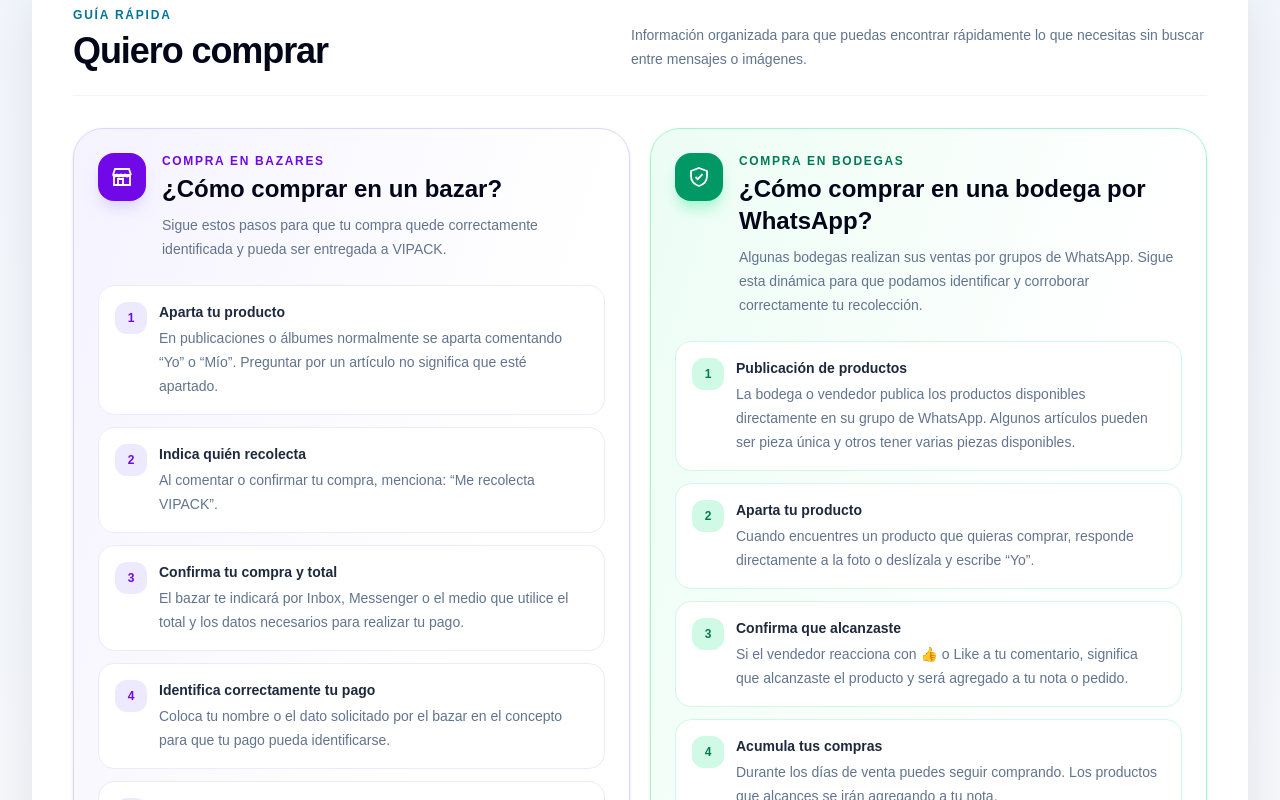
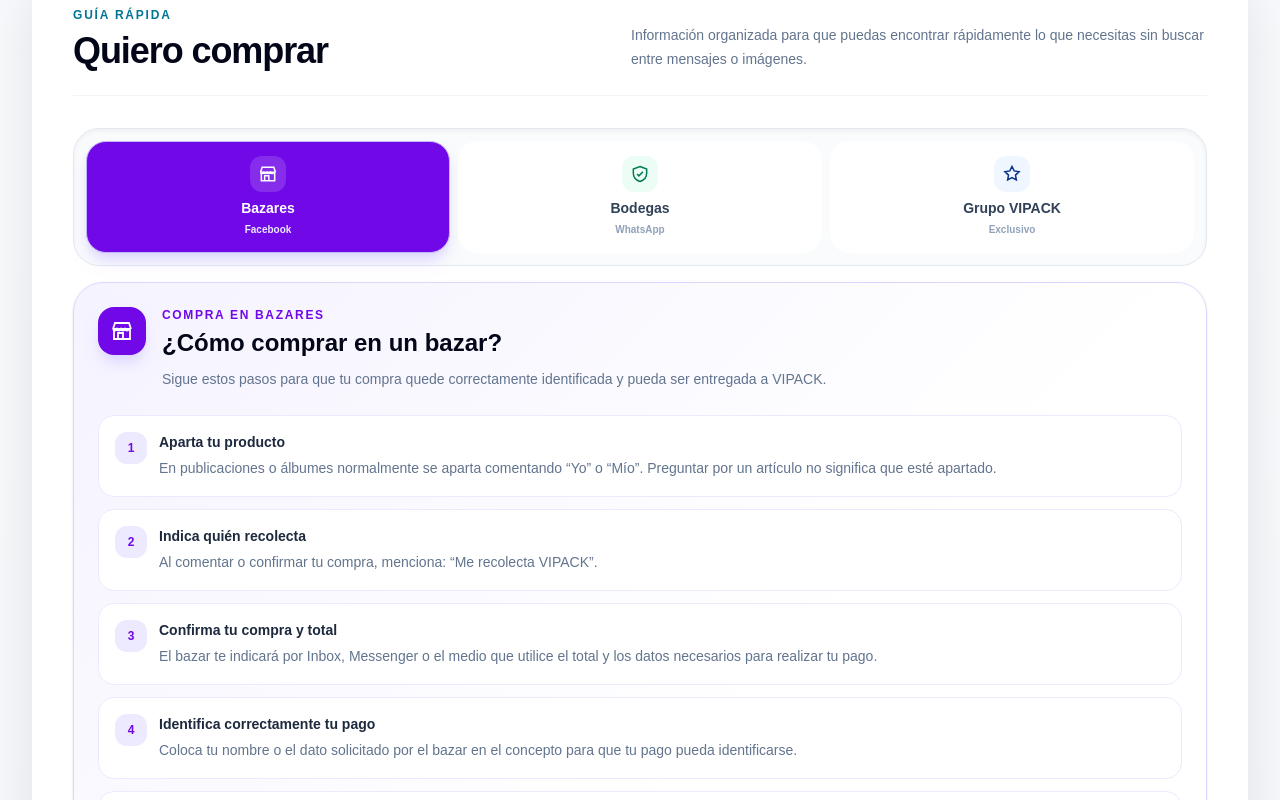
Before and after one commit to VIPACKEnvios/vipack-tracking-system, a Next.js app: page /informacion in a window 1280 px wide. Shown: the part 1160-1960 px from the top of the page. Built offline with nearby package versions, Linux system fonts and the light colour scheme.

Commit message:
Mejorar navegacion de compras en informacion

```diff
--- a/app/informacion/page.tsx
+++ b/app/informacion/page.tsx
@@ -8,6 +8,11 @@
   | "enviar"
   | "recolecciones"
   | "donde";
+
+type CompraSeccion =
+  | "bazares"
+  | "bodegas"
+  | "grupo";
 
 type CardProps = {
   titulo: string;
@@ -328,6 +333,8 @@
 
 export default function InformacionPage() {
   const [vista, setVista] = useState<Vista>("comprar");
+  const [compraSeccion, setCompraSeccion] =
+    useState<CompraSeccion>("bazares");
 
   const tituloActivo = useMemo(
     () => opciones.find((item) => item.id === vista)?.titulo || "",
@@ -504,7 +511,7 @@
               <p className="text-xs font-black uppercase tracking-[0.15em] text-cyan-700">
                 Guía rápida
               </p>
-              <h2 className="mt-2 text-3xl font-black tracking-[-.03em] sm:text-4xl">
+              <h2 className="mt-1 text-[28px] font-black tracking-[-.03em] sm:mt-2 sm:text-4xl">
                 {tituloActivo}
               </h2>
             </div>
@@ -516,9 +523,110 @@
           </div>
 
           {vista === "comprar" && (
-            <div className="mt-8">
-              <div className="grid gap-5 lg:grid-cols-2">
-                {/* BAZARES */}
+            <div className="mt-6 sm:mt-8">
+              <div className="rounded-[26px] border border-slate-200 bg-slate-50/80 p-2 shadow-inner sm:p-3">
+                <div className="grid grid-cols-3 gap-2">
+                  <button
+                    type="button"
+                    onClick={() => setCompraSeccion("bazares")}
+                    className={`group flex min-h-[96px] flex-col items-center justify-center rounded-[20px] border px-2 py-3 text-center transition sm:min-h-[112px] sm:px-4 ${
+                      compraSeccion === "bazares"
+                        ? "border-violet-300 bg-violet-700 text-white shadow-lg shadow-violet-200"
+                        : "border-transparent bg-white text-slate-700 hover:border-violet-200"
+                    }`}
+                  >
+                    <span
+                      className={`flex h-9 w-9 items-center justify-center rounded-xl ${
+                        compraSeccion === "bazares"
+                          ? "bg-white/15"
+                          : "bg-violet-50 text-violet-700"
+                      }`}
+                    >
+                      <IconoTienda className="h-5 w-5" />
+                    </span>
+                    <span className="mt-2 text-[12px] font-black leading-tight sm:text-sm">
+                      Bazares
+                    </span>
+                    <span
+                      className={`mt-1 hidden text-[10px] font-semibold sm:block ${
+                        compraSeccion === "bazares"
+                          ? "text-violet-100"
+                          : "text-slate-400"
+                      }`}
+                    >
+                      Facebook
+                    </span>
+                  </button>
+
+                  <button
+                    type="button"
+                    onClick={() => setCompraSeccion("bodegas")}
+                    className={`group flex min-h-[96px] flex-col items-center justify-center rounded-[20px] border px-2 py-3 text-center transition sm:min-h-[112px] sm:px-4 ${
+                      compraSeccion === "bodegas"
+                        ? "border-emerald-300 bg-emerald-600 text-white shadow-lg shadow-emerald-200"
+                        : "border-transparent bg-white text-slate-700 hover:border-emerald-200"
+                    }`}
+                  >
+                    <span
+                      className={`flex h-9 w-9 items-center justify-center rounded-xl ${
+                        compraSeccion === "bodegas"
+                          ? "bg-white/15"
+                          : "bg-emerald-50 text-emerald-700"
+                      }`}
+                    >
+                      <IconoEscudo className="h-5 w-5" />
+                    </span>
+                    <span className="mt-2 text-[12px] font-black leading-tight sm:text-sm">
+                      Bodegas
+                    </span>
+                    <span
+                      className={`mt-1 hidden text-[10px] font-semibold sm:block ${
+                        compraSeccion === "bodegas"
+                          ? "text-emerald-100"
+                          : "text-slate-400"
+                      }`}
+                    >
+                      WhatsApp
+                    </span>
+                  </button>
+
+                  <button
+                    type="button"
+                    onClick={() => setCompraSeccion("grupo")}
+                    className={`group flex min-h-[96px] flex-col items-center justify-center rounded-[20px] border px-2 py-3 text-center transition sm:min-h-[112px] sm:px-4 ${
+                      compraSeccion === "grupo"
+                        ? "border-cyan-300 bg-[#0a3183] text-white shadow-lg shadow-blue-200"
+                        : "border-transparent bg-white text-slate-700 hover:border-blue-200"
+                    }`}
+                  >
+                    <span
+                      className={`flex h-9 w-9 items-center justify-center rounded-xl ${
+                        compraSeccion === "grupo"
+                          ? "bg-white/15"
+                          : "bg-blue-50 text-[#0a3183]"
+                      }`}
+                    >
+                      <IconoEstrella className="h-5 w-5" />
+                    </span>
+                    <span className="mt-2 text-[12px] font-black leading-tight sm:text-sm">
+                      Grupo VIPACK
+                    </span>
+                    <span
+                      className={`mt-1 hidden text-[10px] font-semibold sm:block ${
+                        compraSeccion === "grupo"
+                          ? "text-blue-100"
+                          : "text-slate-400"
+                      }`}
+                    >
+                      Exclusivo
+                    </span>
+                  </button>
+                </div>
+              </div>
+
+              <div className="mt-4">
+                {compraSeccion === "bazares" && (
+                  <div className="animate-[fadeIn_.25s_ease-out]">
                     <div className="min-w-0 overflow-hidden rounded-[26px] border border-violet-200 sm:rounded-[30px] bg-gradient-to-br from-violet-50 via-white to-white shadow-sm">
                       <div className="p-5 sm:p-6">
                         <div className="flex items-start gap-4">
@@ -623,8 +731,11 @@
                         </Link>
                       </div>
                     </div>
+                  </div>
+                )}
 
-                {/* BODEGAS */}
+                {compraSeccion === "bodegas" && (
+                  <div className="animate-[fadeIn_.25s_ease-out]">
                     <div className="min-w-0 overflow-hidden rounded-[26px] border border-emerald-200 sm:rounded-[30px] bg-gradient-to-br from-emerald-50 via-white to-white shadow-sm">
                       <div className="p-5 sm:p-6">
                         <div className="flex items-start gap-4">
@@ -742,8 +853,10 @@
 
                     </div>
                   </div>
+                )}
 
-              {/* GRUPO EXCLUSIVO VIPACK */}
+                {compraSeccion === "grupo" && (
+                  <div className="animate-[fadeIn_.25s_ease-out]">
                     <div className="mt-5 min-w-0 overflow-hidden rounded-[26px] border border-blue-200 sm:rounded-[30px] bg-gradient-to-br from-[#071f57] via-[#0a3183] to-[#0b57d0] text-white shadow-[0_24px_70px_rgba(10,49,131,.18)]">
                       <div className="p-5 sm:p-7">
                         <div className="flex flex-col gap-5 lg:flex-row lg:items-start lg:justify-between">
@@ -976,7 +1089,9 @@
                     </div>
                   </div>
                 )}
-
+              </div>
+            </div>
+          )}
           {vista === "enviar" && (
             <div className="mt-8">
               <div className="grid gap-4 lg:grid-cols-2">
```
Lines whose indentation alone changed are shown as unchanged.
